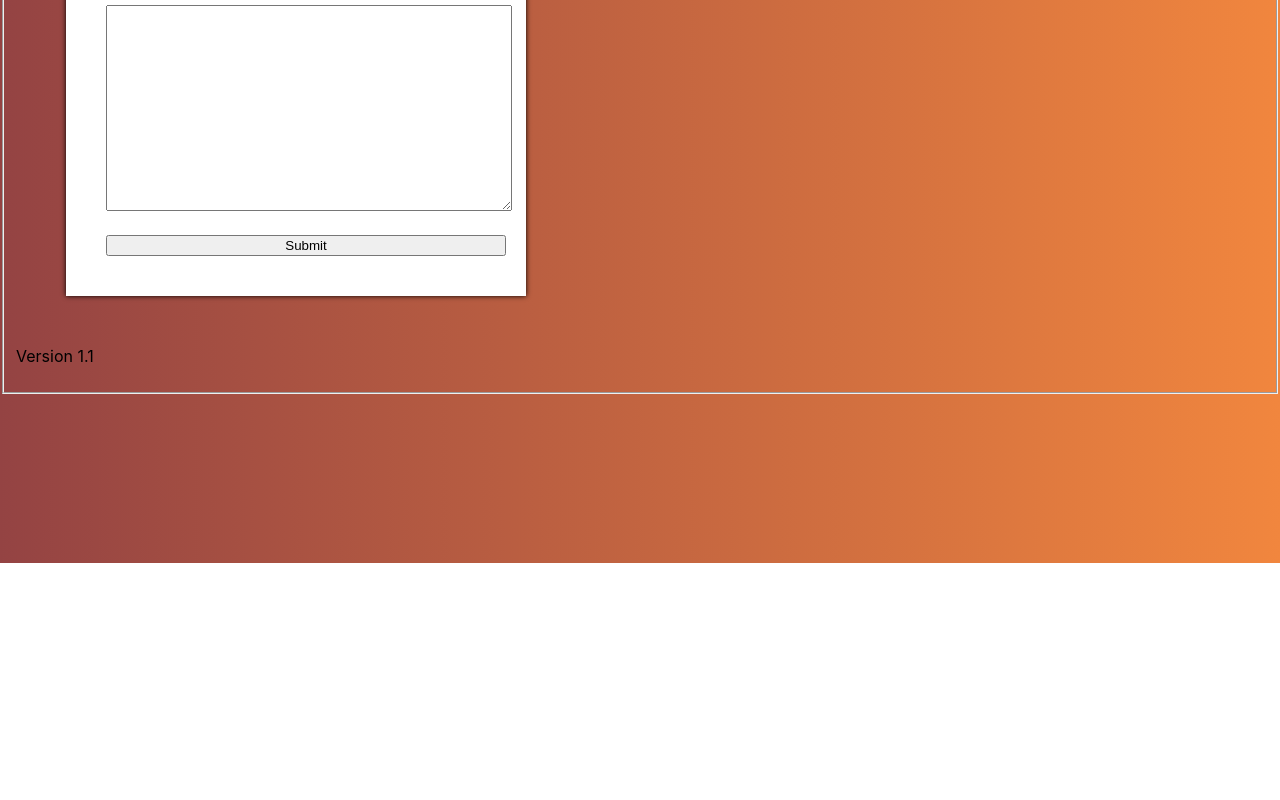
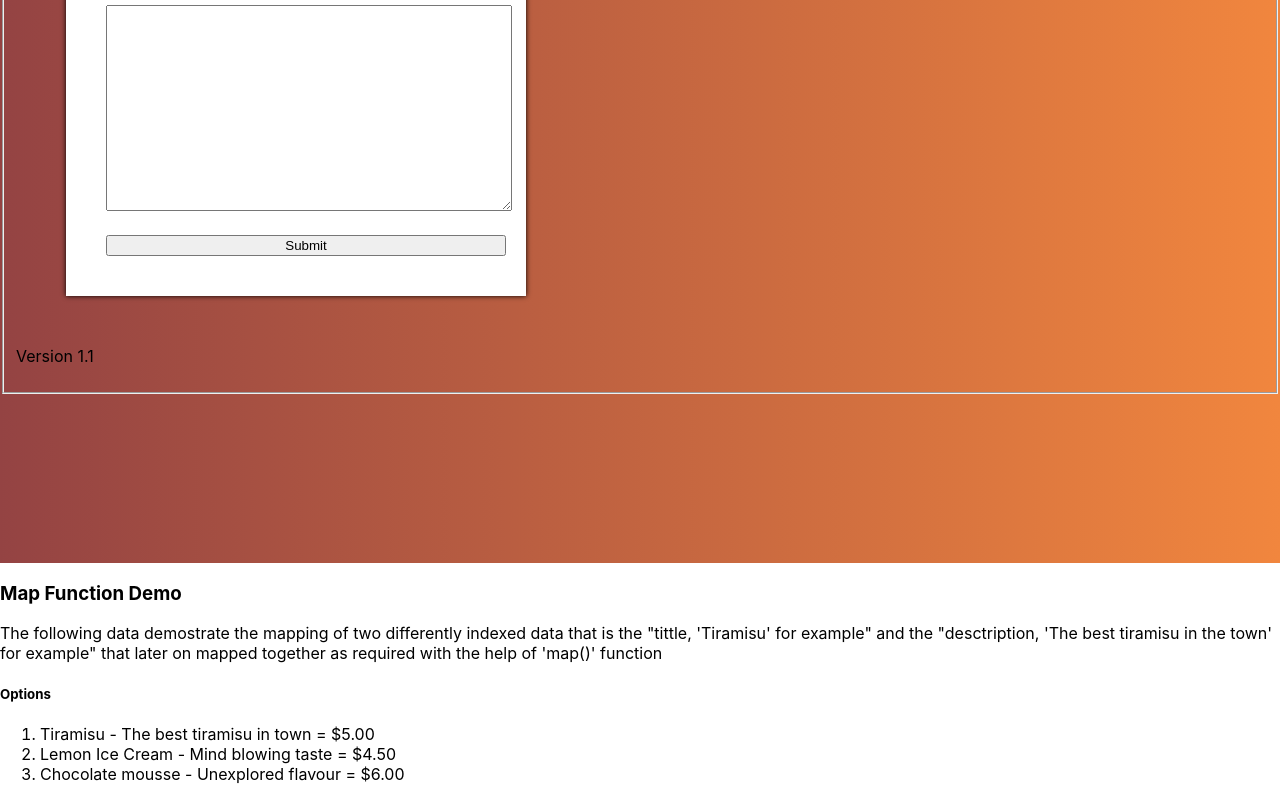
Before and after one commit to JCLthatlittlerat/simple-react-app-calculator, a React (Create React App) app: page / in a window 1280 px wide. Shown: the part 215-1015 px from the top of the page. Before the commit the page ends 800 px from the top, so only its background shows below. Built offline with nearby package versions, Linux system fonts and the light colour scheme.

Commit message:
Practicing 'map()' function by mapping data as required

```diff
--- a/src/App.js
+++ b/src/App.js
@@ -1,4 +1,5 @@
 import FeedBackForm from './components/controlled-elements/FeedBackForm';
+import MapFunctionDemo from './components/MapFunctionDemo';
 import './App.css';
 // import Header from './components/Header';
 // import Numbers from './components/Numbers';
@@ -10,7 +11,11 @@ import './App.css';
 function App() {
 
   return (
-    <FeedBackForm />
+    <div>
+      <FeedBackForm />
+      <MapFunctionDemo />
+
+    </div>
   );
 
 
--- /dev/null
+++ b/src/components/MapFunctionDemo.jsx
@@ -0,0 +1,55 @@
+import React from 'react'
+
+function MapFunctionDemo() {
+    const data = [
+        {
+            id:"1",
+            title: "Tiramisu",
+            description: "The best tiramisu in town",
+            image: "https://picsum.photos/200/300/random",
+            price: "$5.00",
+
+        },
+        {
+            id:"2",
+            title: "Lemon Ice Cream",
+            description: "Mind blowing taste",
+            image: "https://picsum.photos/200/300/random",
+            price: "$4.50",
+
+        },
+        {
+            id:"3",
+            title: "Chocolate mousse",
+            description: "Unexplored flavour",
+            image: "https://picsum.photos/200/300/random",
+            price: "$6.00",
+
+        }
+    ]
+
+
+
+const topDeserts = data.map(olyad => {
+    return{
+        content: `${olyad.title} - ${olyad.description}`,
+        price: `${olyad.price}`
+
+    }
+
+})
+  return (
+    <div>
+        <h3>Map Function Demo</h3>
+        <p>The following data demostrate the mapping of two differently indexed data that is the "tittle, 'Tiramisu' for example" and the "desctription, 'The best tiramisu in the town' for example" that later on mapped together as required with the help of 'map()' function </p>
+        <h5>Options</h5>
+        <ol>
+            <li>{topDeserts[0].content} = {topDeserts[0].price} </li>
+            <li>{topDeserts[1].content} = {topDeserts[1].price} </li>
+            <li>{topDeserts[2].content} = {topDeserts[2].price} </li>
+        </ol>
+    </div>
+  )
+}
+
+export default MapFunctionDemo
```
